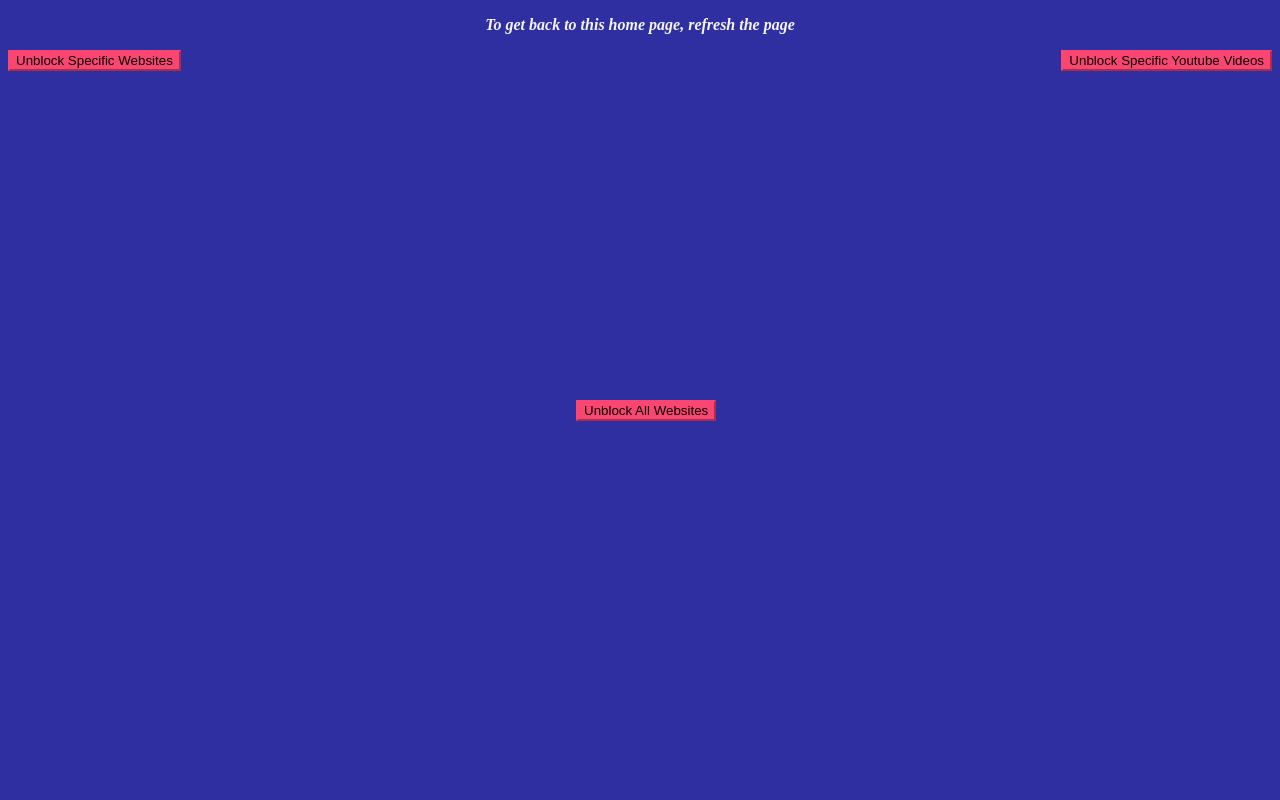
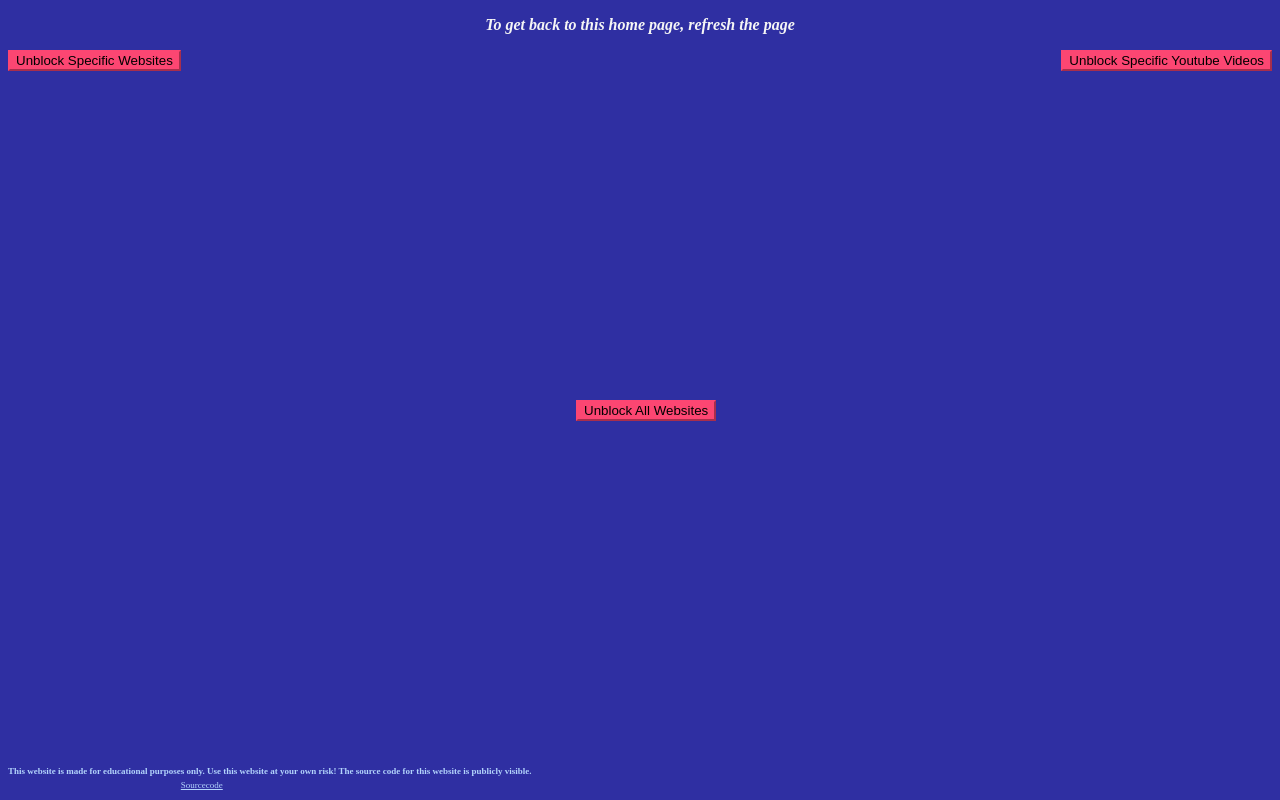
Before and after one commit to jakestrouse00/website-unblocker, a plain HTML site: page index.html in a window 1280 px wide. Drawn offline with Linux system fonts and the light colour scheme.

Commit message:
Add disclaimer message and source code link

```diff
--- a/index.html
+++ b/index.html
@@ -47,6 +47,7 @@
 
     </script>
 
-
+    <p class="disclaimer">This website is made for educational purposes only. Use this website at your own risk! The source code for this website is publicly visible.</p>
+    <a class="sourcecode" href="https://github.com/jakestrouse00/website-unblocks">Sourcecode</a>
 </body>
 </html>
--- a/styles.css
+++ b/styles.css
@@ -23,7 +23,20 @@ p{
  }
 
 
-
+.disclaimer{
+    position: absolute;
+    width: 80%;
+    bottom: 15px;
+    font-size: xx-small;
+    color: #b3d4fc;
+}
+.sourcecode{
+    position: absolute;
+    width: 80%;
+    bottom: 10px;
+    color: #b3d4fc;
+    font-size: xx-small;
+}
 .getback{
     font-style: italic;
     text-align: center;
```
